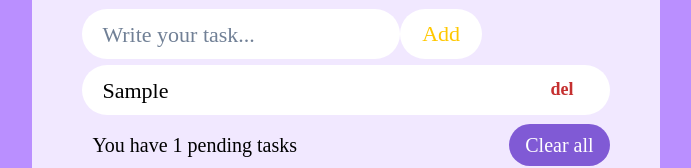
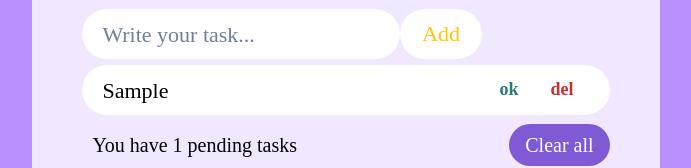
Before and after one commit to KatieSrbk/To-do-list, a React (Create React App) app: page / in a window 1280 px wide. Both pictures are taken after typing "Sample" into the empty fields and a click on the button "Add". Shown: the part 137-305 px from the top of the page, without its empty margins (294-985 px from the left). Built offline with nearby package versions, Linux system fonts and the light colour scheme.

Commit message:
create tasks execution functionality

```diff
--- a/src/components/Tasks.jsx
+++ b/src/components/Tasks.jsx
@@ -6,11 +6,27 @@ export const Tasks = ({ todosArray, setTodosArray }) => {
     setTodosArray(filterTodos)
     localStorage.setItem('localTodos', JSON.stringify(filterTodos))
   }
+  const taskCompletionButton = (id) => {
+    const newExecutionFunction = todosArray.map((item) => {
+      if (item.id === id) {
+        const newObject = {
+          ...item,
+          isChecked: item.isChecked === true ? false : true,
+        }
+        return newObject
+      } else {
+        return item
+      }
+    })
+    setTodosArray(newExecutionFunction)
+    localStorage.setItem('localTodos', JSON.stringify(newExecutionFunction))
+  }
   return (
     <Box>
       {todosArray.map((item, index) => (
         <Flex
           key={index}
+          opacity={item.isChecked === true ? 0.5 : 1}
           justifyContent='space-between'
           bg='white'
           margin='6px 0px'
@@ -25,10 +41,24 @@ export const Tasks = ({ todosArray, setTodosArray }) => {
           fontFamily='initial'
           height='50px'
         >
-          <Text flexGrow={1} display='flex' justifyContent='flex-start'>
+          <Text
+            flexGrow={1}
+            display='flex'
+            justifyContent='flex-start'
+            textDecoration={item.isChecked === true ? 'line-through' : 'none'}
+          >
             {item.text}
           </Text>
           <Box paddingRight='20px'>
+            <Button
+              colorScheme='teal'
+              variant='ghost'
+              borderRadius='16px'
+              fontSize='18px'
+              onClick={() => taskCompletionButton(item.id)}
+            >
+              ok
+            </Button>
             <Button
               colorScheme='red'
               variant='ghost'
```
